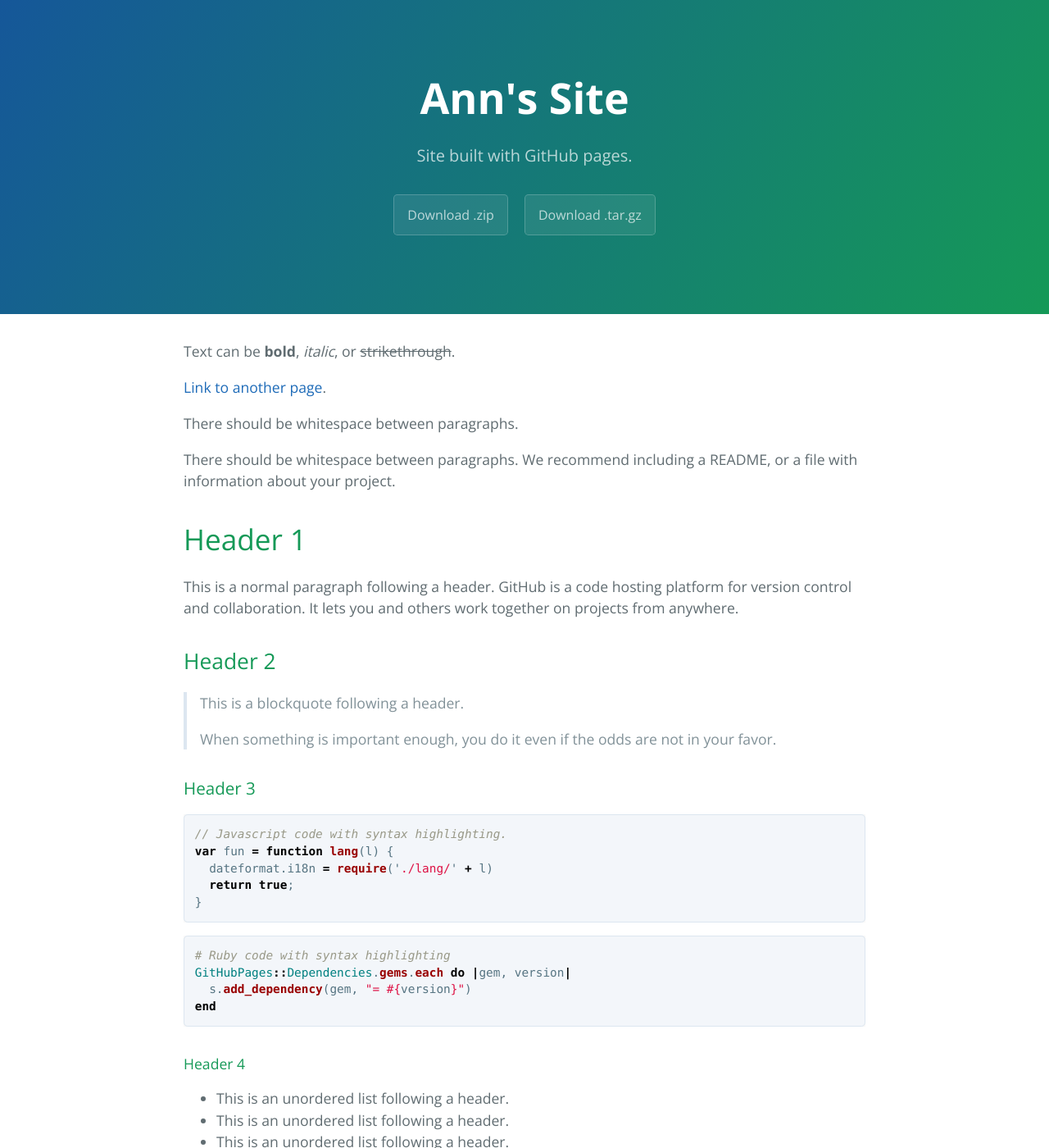
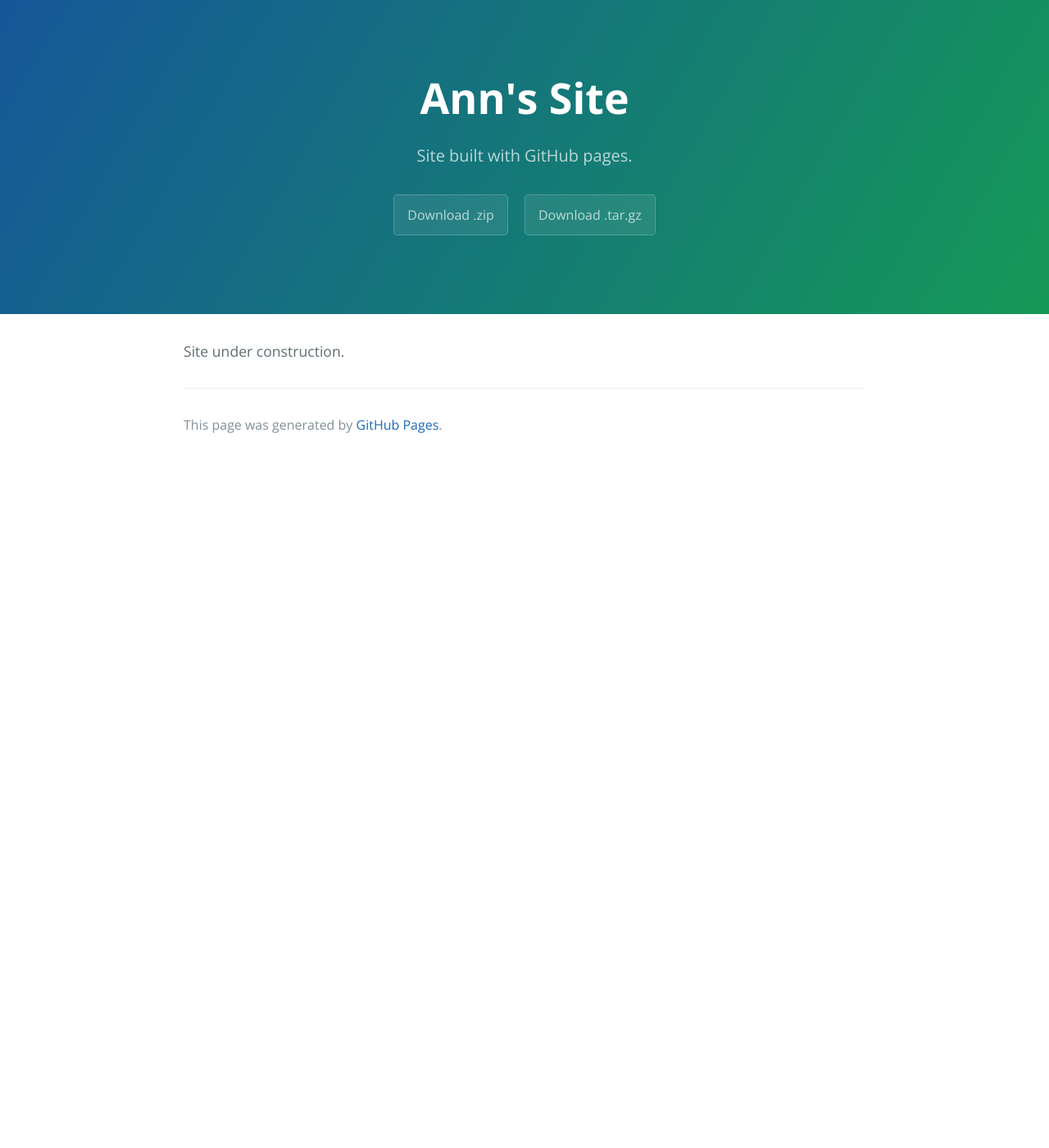
Before and after one commit to annmeyer/annmeyer.github.io, a Jekyll site: the page built from index.md, in a window 1280 px wide and 1400 px high. Shown: the whole window at 82% size. Built offline with Jekyll 4.4.1, drawn with Linux system fonts in a browser that asks for light colours; some of the changed text lies outside the part shown.

Commit message:
Update index.md

````diff
--- a/index.md
+++ b/index.md
@@ -2,122 +2,4 @@
 layout: default
 ---
 
-Text can be **bold**, _italic_, or ~~strikethrough~~.
-
-[Link to another page](another-page).
-
-There should be whitespace between paragraphs.
-
-There should be whitespace between paragraphs. We recommend including a README, or a file with information about your project.
-
-# [](#header-1)Header 1
-
-This is a normal paragraph following a header. GitHub is a code hosting platform for version control and collaboration. It lets you and others work together on projects from anywhere.
-
-## [](#header-2)Header 2
-
-> This is a blockquote following a header.
->
-> When something is important enough, you do it even if the odds are not in your favor.
-
-### [](#header-3)Header 3
-
-```js
-// Javascript code with syntax highlighting.
-var fun = function lang(l) {
-  dateformat.i18n = require('./lang/' + l)
-  return true;
-}
-```
-
-```ruby
-# Ruby code with syntax highlighting
-GitHubPages::Dependencies.gems.each do |gem, version|
-  s.add_dependency(gem, "= #{version}")
-end
-```
-
-#### [](#header-4)Header 4
-
-*   This is an unordered list following a header.
-*   This is an unordered list following a header.
-*   This is an unordered list following a header.
-
-##### [](#header-5)Header 5
-
-1.  This is an ordered list following a header.
-2.  This is an ordered list following a header.
-3.  This is an ordered list following a header.
-
-###### [](#header-6)Header 6
-
-| head1        | head two          | three |
-|:-------------|:------------------|:------|
-| ok           | good swedish fish | nice  |
-| out of stock | good and plenty   | nice  |
-| ok           | good `oreos`      | hmm   |
-| ok           | good `zoute` drop | yumm  |
-
-### There's a horizontal rule below this.
-
-* * *
-
-### Here is an unordered list:
-
-*   Item foo
-*   Item bar
-*   Item baz
-*   Item zip
-
-### And an ordered list:
-
-1.  Item one
-1.  Item two
-1.  Item three
-1.  Item four
-
-### And a nested list:
-
-- level 1 item
-  - level 2 item
-  - level 2 item
-    - level 3 item
-    - level 3 item
-- level 1 item
-  - level 2 item
-  - level 2 item
-  - level 2 item
-- level 1 item
-  - level 2 item
-  - level 2 item
-- level 1 item
-
-### Small image
-
-![](https://assets-cdn.github.com/images/icons/emoji/octocat.png)
-
-### Large image
-
-![](https://guides.github.com/activities/hello-world/branching.png)
-
-
-### Definition lists can be used with HTML syntax.
-
-<dl>
-<dt>Name</dt>
-<dd>Godzilla</dd>
-<dt>Born</dt>
-<dd>1952</dd>
-<dt>Birthplace</dt>
-<dd>Japan</dd>
-<dt>Color</dt>
-<dd>Green</dd>
-</dl>
-
-```
-Long, single-line code blocks should not wrap. They should horizontally scroll if they are too long. This line should be long enough to demonstrate this.
-```
-
-```
-The final element.
-```
+Site under construction.
````
